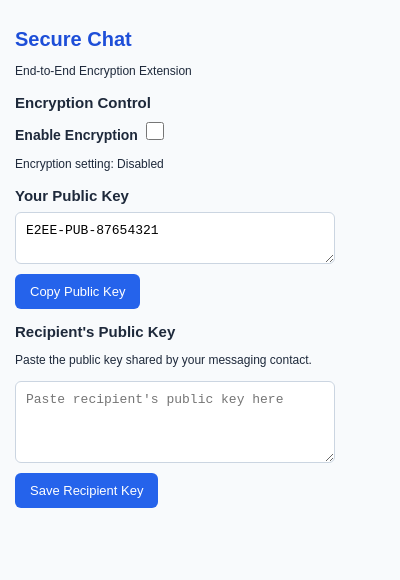
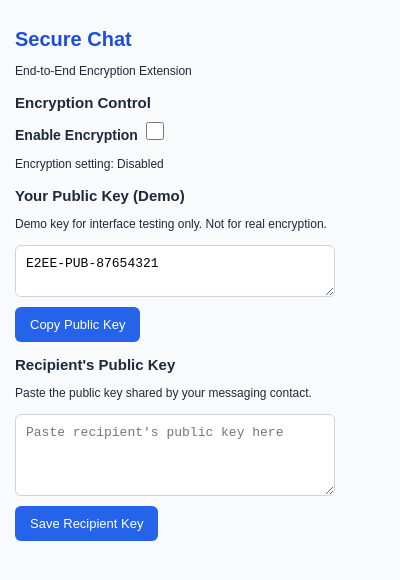
Before and after one commit to yeungevelyn/E2EEwebMsgExtension, a browser extension: page ui/popup.html in a window 400 px wide. Drawn offline with Linux system fonts and the light colour scheme.

Commit message:
Label demo public key in popup interface

```diff
--- a/ui/popup.html
+++ b/ui/popup.html
@@ -21,7 +21,8 @@
         Encryption setting: <span id="encryptionStatus">Disabled</span>
     </p>
 
-    <h2>Your Public Key</h2>
+    <h2>Your Public Key (Demo)</h2>
+    <p>Demo key for interface testing only. Not for real encryption.</p>
 
     <textarea id="publicKey" row="4" readonly
         placeholder="No public key available"></textarea>
```
